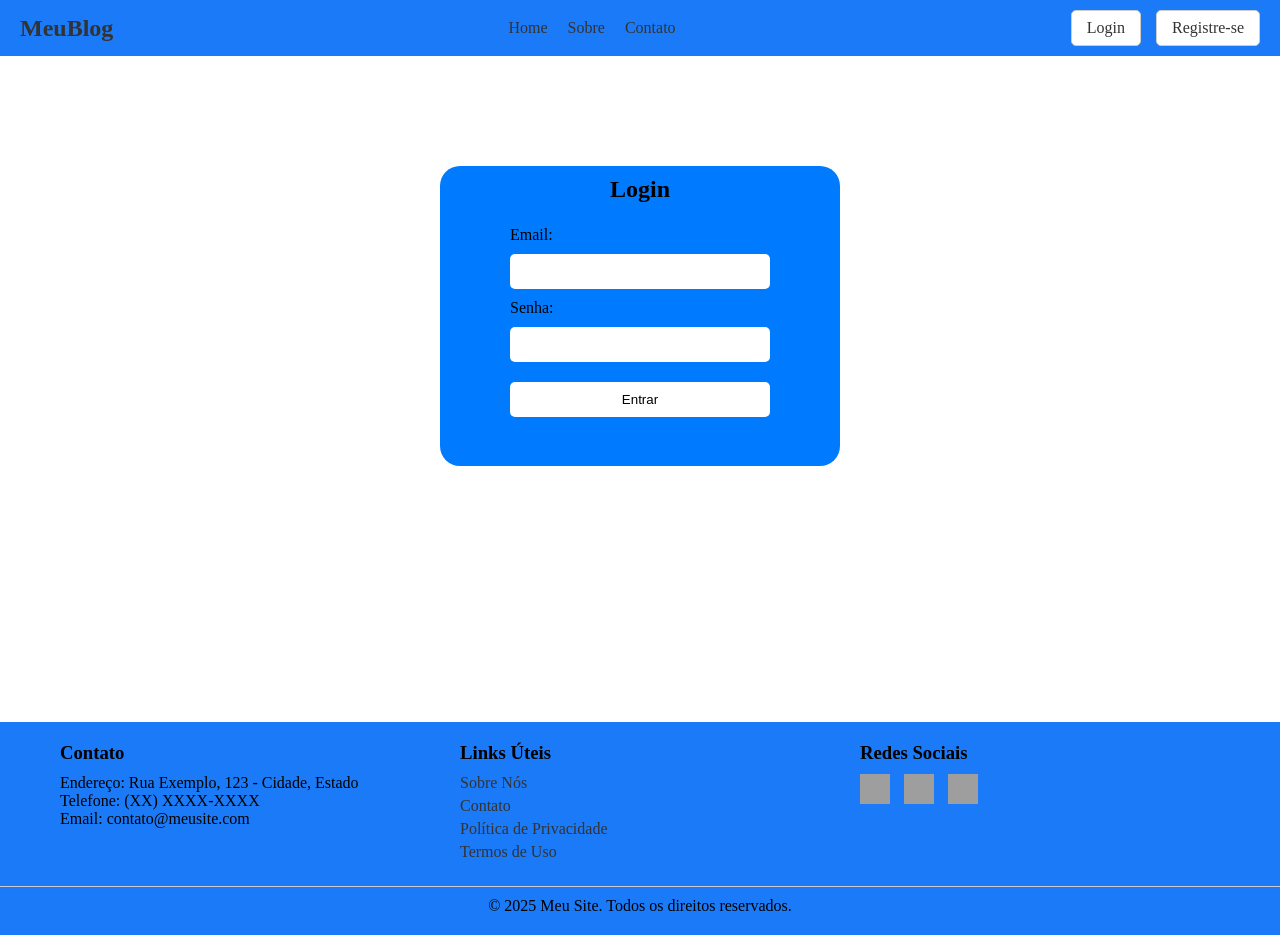
After one commit to Gh-Tas/Blog, a PHP site: page /login.php in a window 1280 px wide. The commit adds this page. Run offline with PHP 8.4, Linux system fonts and the light colour scheme; grey boxes are pictures that could not be loaded.

Commit message:
new file:   estilologin.css 	renamed:    estiloinicio.css -> estiloregistro.css 	new file:   footer.php 	new file:   header.php 	deleted:    index.html 	new file:   index.php 	new file:   login.php

```diff
--- /dev/null
+++ b/estilologin.css
@@ -0,0 +1,200 @@
+nav {
+    display: flex;
+    justify-content: space-between;
+    align-items: center;
+    background-color: #1b7af7; /* Cor de fundo do nav */
+    padding: 10px 20px;
+}
+
+nav h1 {
+    margin: 0;
+    font-size: 24px;
+    color: #333; /* Cor do título */
+}
+
+.nav-links {
+    list-style: none;
+    display: flex;
+    margin: 0;
+    padding: 0;
+}
+
+.nav-links li {
+    margin-right: 20px;
+}
+
+.nav-links li:last-child {
+    margin-right: 0;
+}
+
+.nav-links a {
+    text-decoration: none;
+    color: #333; /* Cor dos links */
+    font-weight: 500;
+    transition: color 0.3s ease;
+}
+
+.nav-links a:hover {
+    color: #ffffff; /* Cor dos links ao passar o mouse */
+}
+
+.login-registro {
+    display: flex;
+}
+
+.login-registro a {
+    text-decoration: none;
+    background-color: #ffffff;
+    color: #333; /* Cor dos links de login/registro */
+    margin-left: 15px;
+    padding: 8px 15px;
+    border: 1px solid #ccc;
+    border-radius: 5px;
+    transition: background-color 0.3s ease, color 0.3s ease;
+}
+
+.login-registro a:first-child {
+    margin-left: 0;
+}
+
+.login-registro a:hover {
+    color: #1b7af7; /* Cor do texto ao passar o mouse */
+    border-color: #007bff;
+}
+
+/* Estilos responsivos (opcional) */
+@media (max-width: 768px) {
+    nav {
+        flex-direction: column;
+        align-items: flex-start;
+    }
+
+    .nav-links {
+        flex-direction: column;
+        margin-top: 10px;
+    }
+
+    .nav-links li {
+        margin-right: 0;
+        margin-bottom: 10px;
+    }
+
+    .login-registro {
+        margin-top: 10px;
+    }
+
+    .login-registro a {
+        margin-left: 0;
+        margin-right: 10px;
+    }
+
+    .login-registro a:last-child {
+        margin-right: 0;
+    }
+}
+
+.conteudo {
+    position: relative;
+    margin: auto;
+    width: 400px;
+    height: 300px;
+    background-color: #007bff;
+    margin-top: 110px;
+    margin-bottom: 80px;
+    border-radius: 20px;
+}
+
+.conteudo>h2{
+    position: absolute;
+    top: 10px;
+    left: 50%;
+    transform: translateX(-50%);
+    color: black;
+}
+
+form{
+    display: flex;
+    position: relative;
+    right: 0vh;
+    top: 5vh;
+    flex-direction: column;
+    margin: auto;
+    width: 300px;
+    padding: 20px;
+}
+input{
+    margin: 10px 0;
+    padding: 10px;
+    border-radius: 5px;
+    border: none;
+}
+
+button{
+    margin: 10px 0;
+    padding: 10px;
+    border-radius: 5px;
+    border: none;
+    background-color: #ffffff;
+    color: black;
+    cursor: pointer;
+}
+
+footer {
+    position: relative;
+    top: 22vh;
+    background-color: #1b7af7;
+    padding: 20px 0;
+}
+
+.container {
+    display: flex;
+    justify-content: space-around;
+    max-width: 1200px;
+    margin: 0 auto;
+}
+
+.footer-info, .footer-links, .footer-social {
+    flex: 1;
+    padding: 0 20px;
+}
+
+footer h3 {
+    margin-bottom: 10px;
+}
+
+footer ul {
+    list-style: none;
+    padding: 0;
+}
+
+footer li {
+    margin-bottom: 5px;
+}
+
+footer a {
+    text-decoration: none;
+    color: #333;
+}
+
+footer a:hover {
+    text-decoration: underline;
+}
+
+.social-icon img {
+    width: 30px;
+    height: 30px;
+    margin-right: 10px;
+}
+
+.footer-bottom {
+    text-align: center;
+    margin-top: 20px;
+    padding-top: 10px;
+    border-top: 1px solid #cccccc;
+}
+
+*{
+    margin: 0;
+    padding: 0;
+    box-sizing: border-box;
+}
--- /dev/null
+++ b/footer.php
@@ -0,0 +1,28 @@
+<footer>
+    <div class="container">
+        <div class="footer-info">
+            <h3>Contato</h3>
+            <p>Endereço: Rua Exemplo, 123 - Cidade, Estado</p>
+            <p>Telefone: (XX) XXXX-XXXX</p>
+            <p>Email: contato@meusite.com</p>
+        </div>
+        <div class="footer-links">
+            <h3>Links Úteis</h3>
+            <ul>
+                <li><a href="#">Sobre Nós</a></li>
+                <li><a href="#">Contato</a></li>
+                <li><a href="#">Política de Privacidade</a></li>
+                <li><a href="#">Termos de Uso</a></li>
+            </ul>
+        </div>
+        <div class="footer-social">
+            <h3>Redes Sociais</h3>
+            <a href="#" class="social-icon"><img src="facebook-icon.png" alt="Facebook"></a>
+            <a href="#" class="social-icon"><img src="twitter-icon.png" alt="Twitter"></a>
+            <a href="#" class="social-icon"><img src="instagram-icon.png" alt="Instagram"></a>
+        </div>
+    </div>
+    <div class="footer-bottom">
+        <p>&copy; 2025 Meu Site. Todos os direitos reservados.</p>
+    </div>
+</footer>
--- /dev/null
+++ b/header.php
@@ -0,0 +1,13 @@
+<nav>
+    <h1>MeuBlog</h1>
+    <ul class="nav-links">
+        <li><a href="#">Home</a></li>
+        <li><a href="#">Sobre</a></li>
+        <li><a href="#">Contato</a></li>
+    </ul>
+
+    <div class="login-registro">
+        <a href="login.php">Login</a>
+        <a href="index.php">Registre-se</a>
+    </div>
+</nav>
--- /dev/null
+++ b/login.php
@@ -0,0 +1,36 @@
+<?php
+    if($_SERVER['REQUEST_METHOD'] == 'POST'){
+        $nome = $_POST['nomeregistro'];
+        $email = $_POST['emailregistro'];
+        $senha = $_POST['senharegistro'];
+    }
+?>
+
+
+<!DOCTYPE html>
+<html lang="pt-br">
+<head>
+    <meta charset="UTF-8">
+    <meta name="viewport" content="width=device-width, initial-scale=1.0">
+    <title>Login</title>
+    <link rel="stylesheet" href="estilologin.css">
+</head>
+<body>
+    <?php include 'header.php';?>
+
+    <main>
+        <div class="conteudo">
+            <h2>Login</h2>
+            <form action="perfil.php" method="post">
+                <label for="email">Email:</label>
+                <input type="email" name="emaillogin" id="email" required>
+                <label for="senha">Senha:</label>
+                <input type="password" name="senhalogin" id="senha" required>
+                <button type="submit">Entrar</button>
+            </form>
+        </div>
+    </main>
+
+    <?php include 'footer.php';?>
+</body>
+</html>
```
Also changed, not shown: estiloregistro.css (renamed from estiloinicio.css, +44 -1 lines), index.html (deleted, +0 -58 lines), index.php (added, +31 -0 lines).
